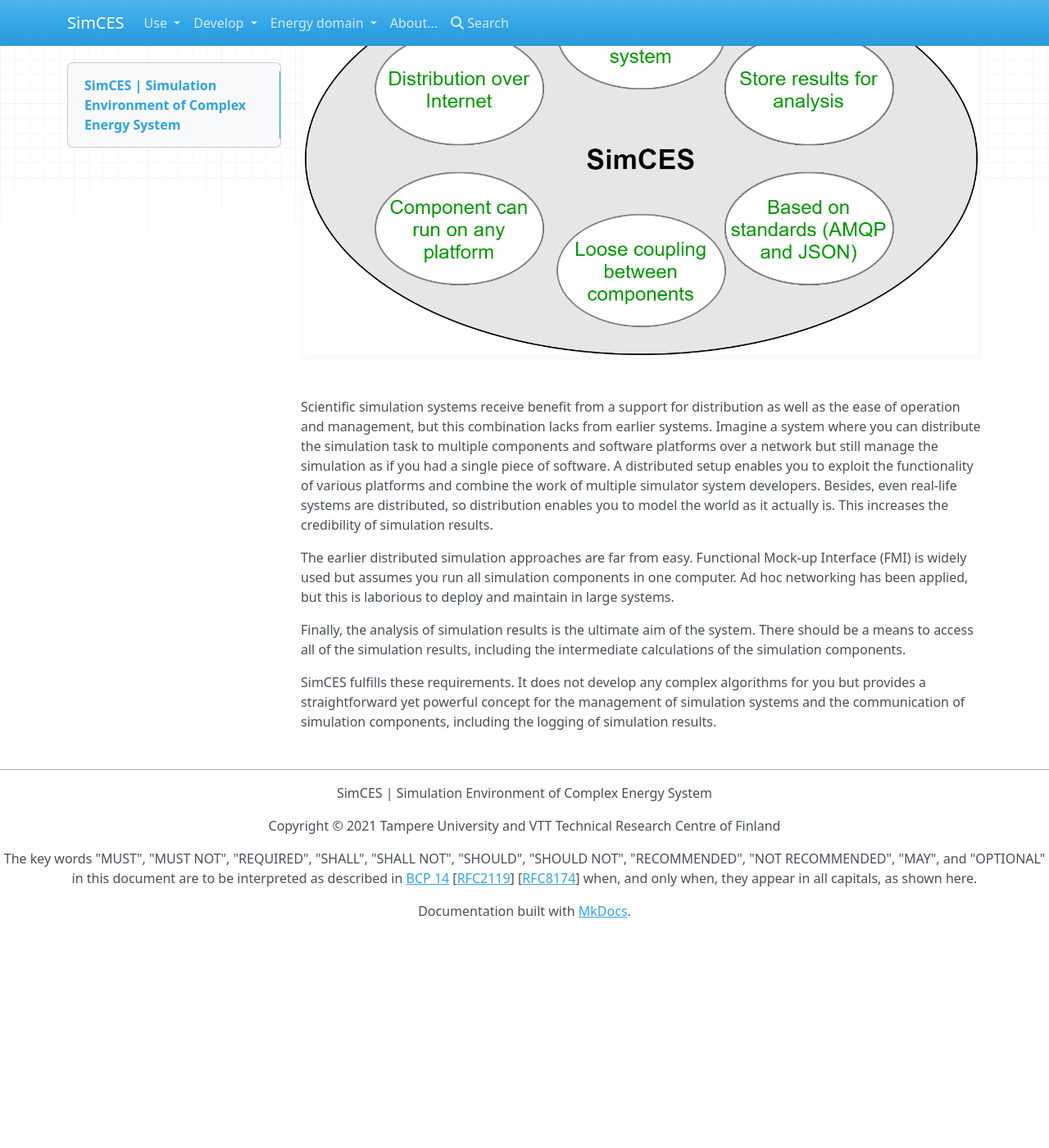
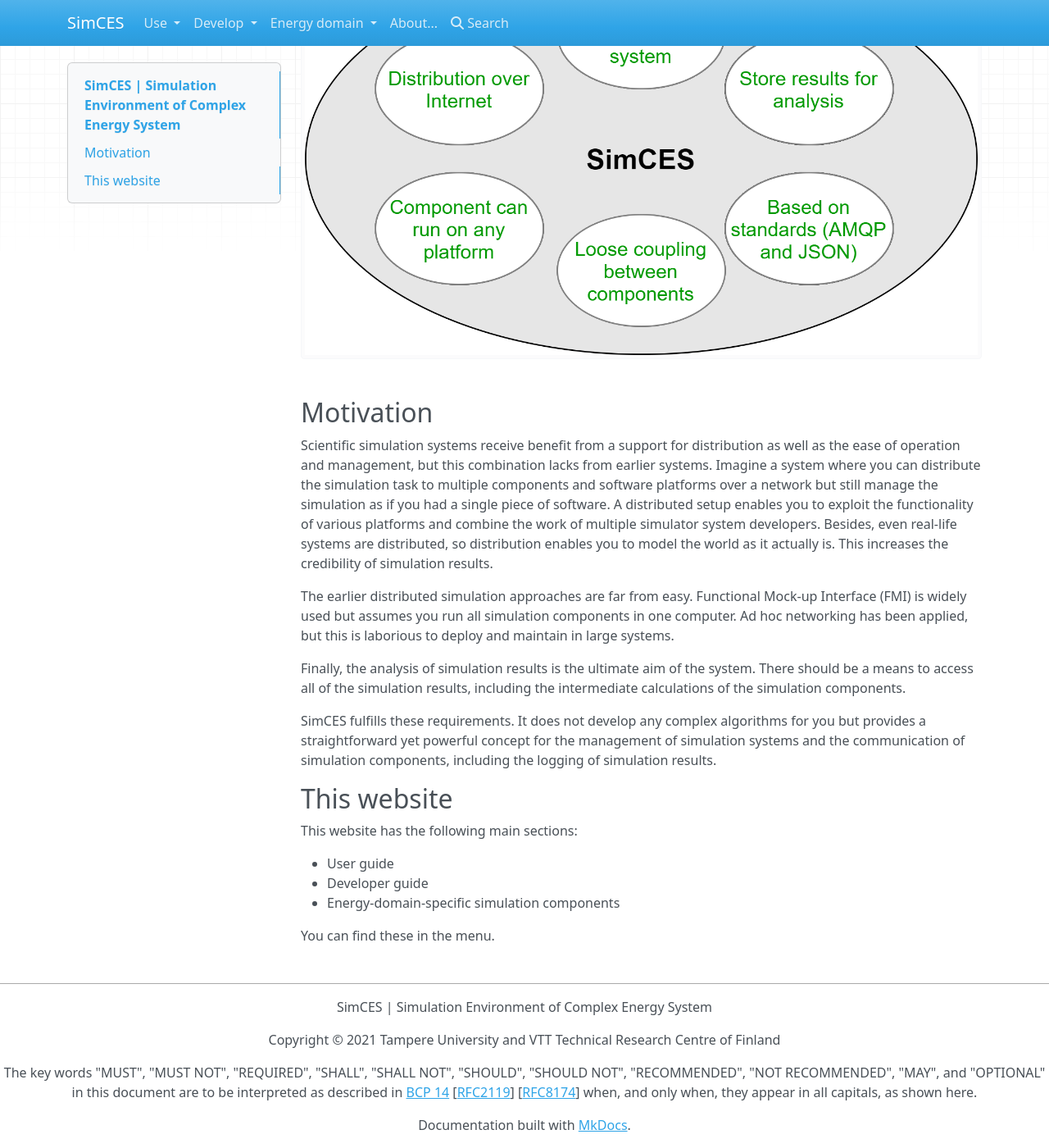
Before and after one commit to simcesplatform/simcesplatform.github.io, an MkDocs documentation site: the page built from markdown/index.md, in a window 1280 px wide and 1400 px high, scrolled down 480 px. Shown: the whole window at 82% size. Built offline with MkDocs 1.6.1, drawn with Linux system fonts in a browser that asks for light colours; nearby versions of some CDN libraries; library files that are not in the unit come from our copies; before the commit the page ends 1619 px from its top, so only the background shows below that.

Commit message:
Edit index and about

```diff
--- a/markdown/index.md
+++ b/markdown/index.md
@@ -12,6 +12,9 @@
 
 ![Features illustrated](images/features.png)
 
+
+## Motivation
+
 Scientific simulation systems receive benefit from a support for distribution as well as the ease of operation and management, but this combination lacks from earlier systems. Imagine a system where you can distribute the simulation task to multiple components and software platforms over a network but still manage the simulation as if you had a single piece of software. A distributed setup enables you to exploit the functionality of various platforms and combine the work of multiple simulator system developers. Besides, even real-life systems are distributed, so distribution enables you to model the world as it actually is. This increases the credibility of simulation results.
 
 The earlier distributed simulation approaches are far from easy. Functional Mock-up Interface (FMI) is widely used but assumes you run all simulation components in one computer. Ad hoc networking has been applied, but this is laborious to deploy and maintain in large systems.
@@ -19,3 +22,14 @@
 Finally, the analysis of simulation results is the ultimate aim of the system. There should be a means to access all of the simulation results, including the intermediate calculations of the simulation components.
 
 SimCES fulfills these requirements. It does not develop any complex algorithms for you but provides a straightforward yet powerful concept for the management of simulation systems and the communication of simulation components, including the logging of simulation results.
+
+
+## This website
+
+This website has the following main sections:
+
+- User guide
+- Developer guide
+- Energy-domain-specific simulation components
+
+You can find these in the menu.
```
Also changed, not shown: markdown/about.md (+7 -0 lines).
